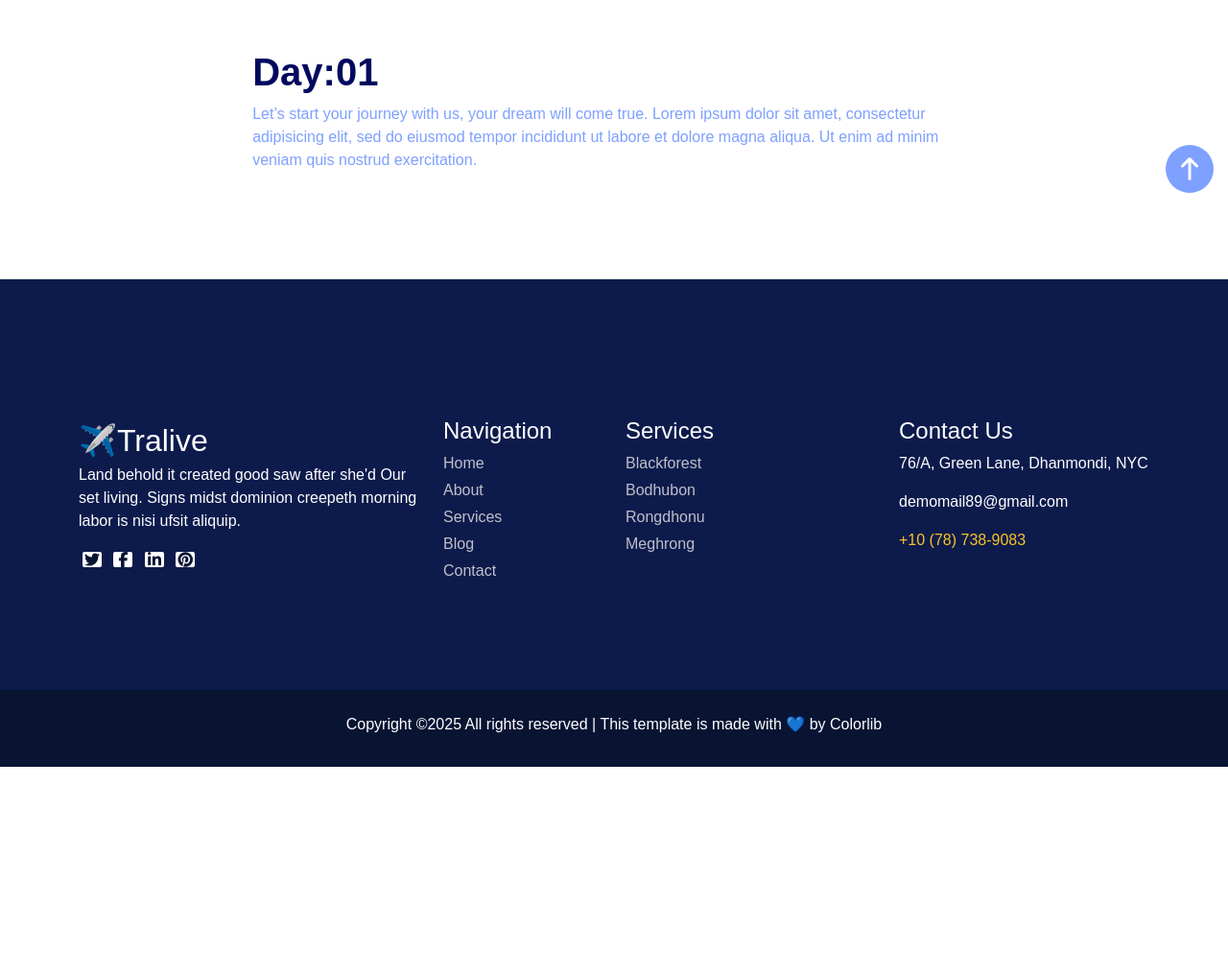
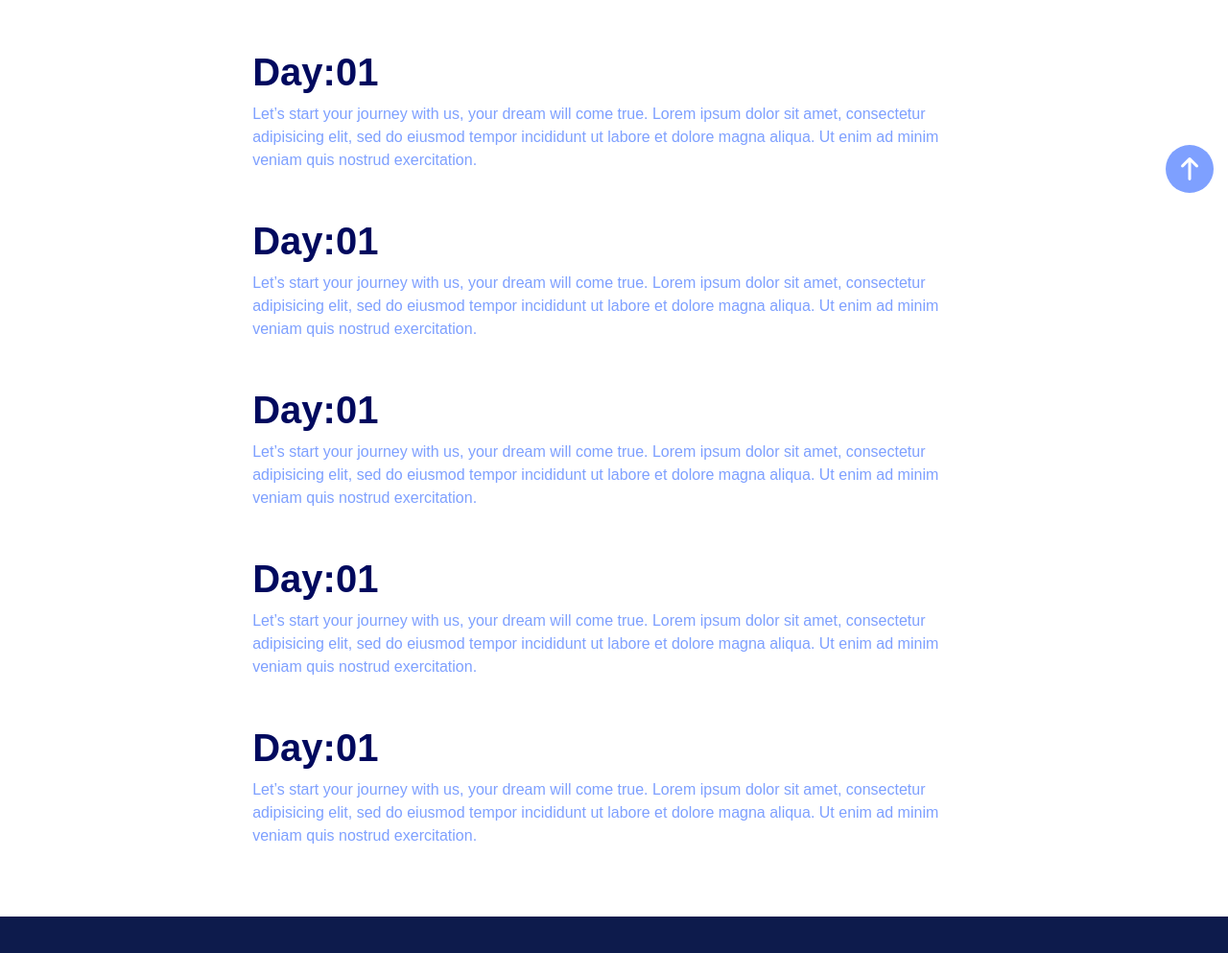
Before and after one commit to hangamadarwish/team-project, a plain HTML site: page event detail.html in a window 1280 px wide. Shown: the part 581-1574 px from the top of the page at 96% size. Before the commit the page ends 1380 px from the top, so only its background shows below. Drawn offline with nearby package versions, Linux system fonts and the light colour scheme.

```diff
--- a/event detail.html
+++ b/event detail.html
@@ -69,7 +69,23 @@
     </div>
 
     <div class="container-fluid py-5">
-        <div class="width1 mx-auto py-5">
+        <div class="width1 mx-auto my-4 pt-4">
+            <h1 class="color2"><b>Day:01</b></h1>
+            <p class="color1">Let’s start your journey with us, your dream will come true. Lorem ipsum dolor sit amet, consectetur adipisicing elit, sed do eiusmod tempor incididunt ut labore et dolore magna aliqua. Ut enim ad minim veniam quis nostrud exercitation.</p>
+        </div>
+        <div class="width1 mx-auto my-4 pt-4">
+            <h1 class="color2"><b>Day:01</b></h1>
+            <p class="color1">Let’s start your journey with us, your dream will come true. Lorem ipsum dolor sit amet, consectetur adipisicing elit, sed do eiusmod tempor incididunt ut labore et dolore magna aliqua. Ut enim ad minim veniam quis nostrud exercitation.</p>
+        </div>
+        <div class="width1 mx-auto my-4 pt-4">
+            <h1 class="color2"><b>Day:01</b></h1>
+            <p class="color1">Let’s start your journey with us, your dream will come true. Lorem ipsum dolor sit amet, consectetur adipisicing elit, sed do eiusmod tempor incididunt ut labore et dolore magna aliqua. Ut enim ad minim veniam quis nostrud exercitation.</p>
+        </div>
+        <div class="width1 mx-auto my-4 pt-4">
+            <h1 class="color2"><b>Day:01</b></h1>
+            <p class="color1">Let’s start your journey with us, your dream will come true. Lorem ipsum dolor sit amet, consectetur adipisicing elit, sed do eiusmod tempor incididunt ut labore et dolore magna aliqua. Ut enim ad minim veniam quis nostrud exercitation.</p>
+        </div>
+        <div class="width1 mx-auto my-4 pt-4">
             <h1 class="color2"><b>Day:01</b></h1>
             <p class="color1">Let’s start your journey with us, your dream will come true. Lorem ipsum dolor sit amet, consectetur adipisicing elit, sed do eiusmod tempor incididunt ut labore et dolore magna aliqua. Ut enim ad minim veniam quis nostrud exercitation.</p>
         </div>
```
